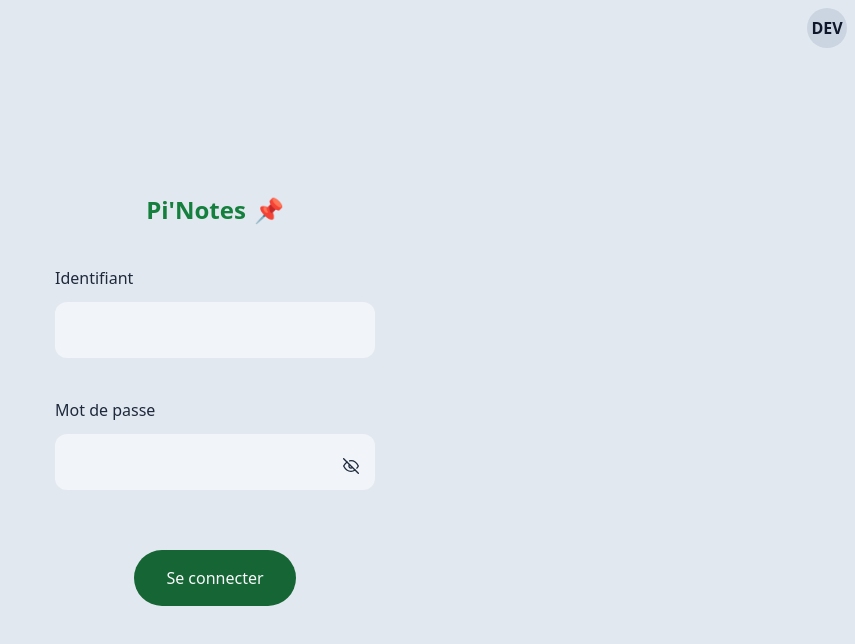
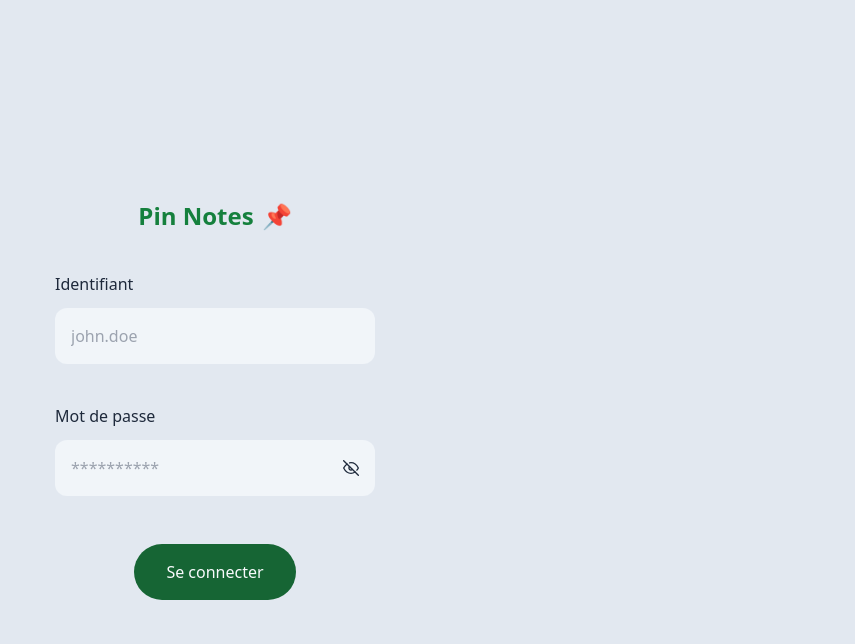
Before and after one commit to SaumonDelicieux/front-end, a React (Vite) app: page / in a window 1280 px wide. Shown: the top 644 px of the page, without its empty margins (425-1280 px from the left). Built offline with nearby package versions, Linux system fonts and the light colour scheme.

Commit message:
Revert "feature/environnement_widget"

```diff
--- a/src/App.tsx
+++ b/src/App.tsx
@@ -1,10 +1,6 @@
 import React from 'react'
 import { BrowserRouter } from 'react-router-dom'
 import { ToastContainer } from 'react-toastify'
-
-import { AuthContextProvider } from './context/AuthContext'
-
-import EnvBubble from './components/EnvBubble'
 
 import RoutesStack from './routes'
 
@@ -14,13 +10,10 @@ import 'react-toastify/dist/ReactToastify.css'
 const App: React.FC = () => {
     return (
         <div className="h-full relative">
-            {import.meta.env.VITE_MODE !== 'production' && <EnvBubble />}
-            <AuthContextProvider>
-                <BrowserRouter>
-                    <RoutesStack />
-                </BrowserRouter>
-                <ToastContainer />
-            </AuthContextProvider>
+            <BrowserRouter>
+                <RoutesStack />
+            </BrowserRouter>
+            <ToastContainer />
         </div>
     )
 }
--- a/src/components/Button.tsx
+++ /dev/null
@@ -1,27 +0,0 @@
-import React from 'react'
-import ReactLoading from 'react-loading'
-
-interface ButtonProps {
-    onClick: any
-    title: string
-    isLoading?: boolean
-}
-
-const Button: React.FC<ButtonProps> = ({ onClick, title, isLoading }) => {
-    return (
-        <div>
-            <button
-                onClick={onClick}
-                className="rounded-full py-4 px-8 text-slate-50 bg-green-800 hover:bg-green-700 transition-colors"
-            >
-                {isLoading ? (
-                    <ReactLoading type="spin" color="white" height={27} width={27} />
-                ) : (
-                    title
-                )}
-            </button>
-        </div>
-    )
-}
-
-export default Button
--- a/src/components/EnvBubble.tsx
+++ /dev/null
@@ -1,22 +0,0 @@
-import React from 'react'
-
-const EnvBubble: React.FC = () => {
-    const renderMode = () => {
-        switch (import.meta.env.VITE_MODE) {
-            case 'development':
-                return 'DEV'
-            case 'staging':
-                return 'STA'
-            default:
-                ''
-        }
-    }
-
-    return (
-        <span className="absolute right-2 top-2 z-50 bg-slate-300 text-slate-900 rounded-full w-10 h-10 flex items-center justify-center font-bold">
-            {renderMode()}
-        </span>
-    )
-}
-
-export default EnvBubble
--- a/src/components/Input.tsx
+++ /dev/null
@@ -1,76 +0,0 @@
-import React, { useState, HTMLInputTypeAttribute } from 'react'
-import { FiEye, FiEyeOff } from 'react-icons/fi'
-
-interface InputProps {
-    label: string
-    required?: boolean
-    size: 'default' | 'large'
-    placeholder?: string
-    type?: HTMLInputTypeAttribute
-    onChange: (e: string) => void
-}
-
-const Input: React.FC<InputProps> = ({
-    label,
-    required = false,
-    size = 'default',
-    placeholder,
-    type = 'text',
-    onChange,
-}) => {
-    const [hide, setHide] = useState(true)
-
-    const hidePass = (e: Event) => {
-        e.preventDefault()
-
-        if (hide) {
-            document.getElementById(label)?.setAttribute('type', 'text')
-            setHide(false)
-        } else {
-            document.getElementById(label)?.setAttribute('type', 'password')
-            setHide(true)
-        }
-    }
-
-    const sizeRender = () => {
-        switch (size) {
-            case 'large':
-                return 'p-4'
-            case 'default':
-                return 'p-2'
-            default:
-                return 'p-2'
-        }
-    }
-    return (
-        <div className="relative flex flex-col">
-            {label && (
-                <div className="flex justify-between items-center mb-2">
-                    <label htmlFor={label} className="mb-1 text-left cursor-pointer text-slate-800">
-                        {label}
-                    </label>
-                </div>
-            )}
-            <input
-                type={type}
-                placeholder={placeholder}
-                name={label}
-                id={label}
-                required={required}
-                onChange={e => onChange(e.target.value)}
-                className={`mb-10 focus:outline-none focus:ring-1 focus:ring-green-700 rounded-xl ${sizeRender()} justify-end text-slate-800 bg-slate-100`}
-            />
-            {type === 'password' && (
-                <button
-                    className="absolute right-4 bottom-14 text-slate-800"
-                    type="button"
-                    onClick={hidePass as any}
-                >
-                    {hide ? <FiEyeOff /> : <FiEye />}
-                </button>
-            )}
-        </div>
-    )
-}
-
-export default Input
--- a/src/helpers/urls.ts
+++ b/src/helpers/urls.ts
@@ -1,5 +1,4 @@
 export const urls = {
     LOGIN: '/login',
-    REGISTER: '/register',
     DASHBOARD: '/dashboard',
 }
--- a/src/layouts/Main.tsx
+++ b/src/layouts/Main.tsx
@@ -1,14 +1,12 @@
-import React, { useContext } from 'react'
+import React from 'react'
 
 import Login from '../pages/Login'
 import Dashboard from '../pages/Dashboard'
 
-import AuthContext from '../context/AuthContext'
+const Main: React.FC = () => {
+    const auth = false
 
-const Main: React.FC = () => {
-    const { user } = useContext(AuthContext)
-
-    return user?.token ? <Dashboard /> : <Login />
+    return auth ? <Dashboard /> : <Login />
 }
 
 export default Main
--- a/src/pages/Login/index.tsx
+++ b/src/pages/Login/index.tsx
@@ -1,12 +1,11 @@
 import React, { useState } from 'react'
 import { FiEye, FiEyeOff } from 'react-icons/fi'
-
-import Button from '../../components/Button'
-import Input from '../../components/Input'
+import ReactLoading from 'react-loading'
 
 import { IUserLogin } from '../../types/IUserLogin'
 
 const Login: React.FC = () => {
+    const [hide, setHide] = useState(true)
     const [isLoading, setIsLoading] = useState(false)
     const [error, setError] = useState('')
 
@@ -14,6 +13,17 @@ const Login: React.FC = () => {
         username: '',
         password: '',
     })
+
+    const hidePass = (e: Event) => {
+        e.preventDefault()
+        if (hide) {
+            document.getElementById('password')?.setAttribute('type', 'text')
+            setHide(false)
+        } else {
+            document.getElementById('password')?.setAttribute('type', 'password')
+            setHide(true)
+        }
+    }
 
     const handleLogin = async (e: Event) => {
         e.preventDefault()
@@ -27,28 +37,73 @@ const Login: React.FC = () => {
                 <div className="text-center w-80 z-10">
                     <div className="flex flex-col justify-center items-center mb-10 font-bold text-2xl text-slate-800 select-none">
                         <div>
-                            <span className="text-green-700 mr-2">Pi'Notes</span>
+                            <span className="text-green-700 mr-2">Pin Notes</span>
                             📌
                         </div>
                     </div>
                     <form className="flex flex-col" onSubmit={handleLogin as any}>
-                        <Input
-                            label="Identifiant"
-                            onChange={e => setUserLogin({ ...userLogin, username: e })}
-                            size="large"
+                        <div className="flex justify-between items-center mb-2">
+                            <label
+                                htmlFor="Identifiant"
+                                className="mb-1 text-left cursor-pointer text-slate-800"
+                            >
+                                Identifiant
+                            </label>
+                        </div>
+                        <input
+                            type="text"
+                            placeholder="john.doe"
+                            name="Identifiant"
+                            id="Identifiant"
+                            required
+                            onChange={e => setUserLogin({ ...userLogin, username: e.target.value })}
+                            className="mb-10 focus:outline-none focus:ring-1 focus:ring-green-700 rounded-xl p-4 justify-end text-slate-800 bg-slate-100"
                         />
-                        <Input
-                            label="Mot de passe"
-                            type="password"
-                            onChange={e => setUserLogin({ ...userLogin, password: e })}
-                            size="large"
-                        />
+                        <div className="flex justify-between items-center mb-2">
+                            <label
+                                htmlFor="password"
+                                className="mb-1 text-left cursor-pointer text-slate-800"
+                            >
+                                Mot de passe
+                            </label>
+                        </div>
+                        <div className="relative mb-5 h-16">
+                            <input
+                                type="password"
+                                placeholder="**********"
+                                name="password"
+                                id="password"
+                                required
+                                onChange={e =>
+                                    setUserLogin({ ...userLogin, password: e.target.value })
+                                }
+                                className="absolute left-0 w-full focus:outline-none focus:ring-1 focus:ring-green-700 rounded-xl p-4 justify-end text-slate-800 bg-slate-100"
+                            />
+                            <button
+                                className="absolute right-4 bottom-7 text-slate-800"
+                                onClick={hidePass as any}
+                            >
+                                {hide ? <FiEyeOff /> : <FiEye />}
+                            </button>
+                        </div>
                         <div className="text-red-800 mb-5">{error}</div>
-                        <Button
-                            isLoading={isLoading}
-                            onClick={(e: any) => handleLogin(e)}
-                            title="Se connecter"
-                        />
+                        <div>
+                            <button
+                                type="submit"
+                                className="rounded-full py-4 px-8 text-slate-50 bg-green-800 hover:bg-green-700 transition-colors"
+                            >
+                                {isLoading ? (
+                                    <ReactLoading
+                                        type="spin"
+                                        color="white"
+                                        height={27}
+                                        width={27}
+                                    />
+                                ) : (
+                                    'Se connecter'
+                                )}
+                            </button>
+                        </div>
                     </form>
                 </div>
             </div>
--- a/src/types/IUser.ts
+++ /dev/null
@@ -1,6 +0,0 @@
-export interface IUser {
-    firstName?: string
-    lastName?: string
-    isPremium?: boolean
-    token?: string
-}
--- a/src/types/contexts/IAuthContext.ts
+++ /dev/null
@@ -1,8 +0,0 @@
-import React from 'react'
-
-import { IUser } from '../IUser'
-
-export interface IAuthContext {
-    user?: IUser
-    setUser?: React.Dispatch<React.SetStateAction<IUser | undefined>>
-}
--- a/src/types/env.d.ts
+++ b/src/types/env.d.ts
@@ -1,7 +1,7 @@
 /// <reference types="vite/client" />
 
 interface ImportMetaEnv {
-    readonly VITE_MODE: 'development' | 'staging' | 'production'
+    readonly VITE_MODE: 'development' | 'production'
 }
 
 interface ImportMeta {
```
Also changed, not shown: src/context/AuthContext.tsx (deleted, +0 -35 lines), 1 other file (tests, documents, lock files or other folders).
